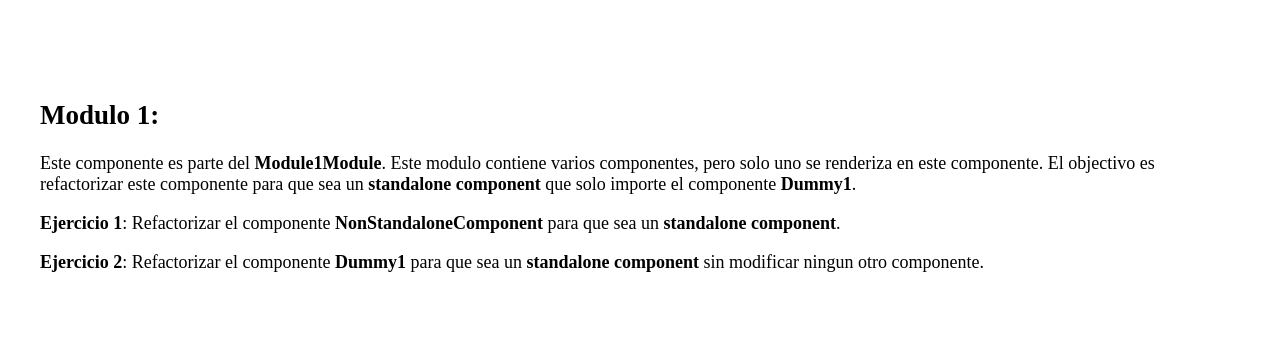
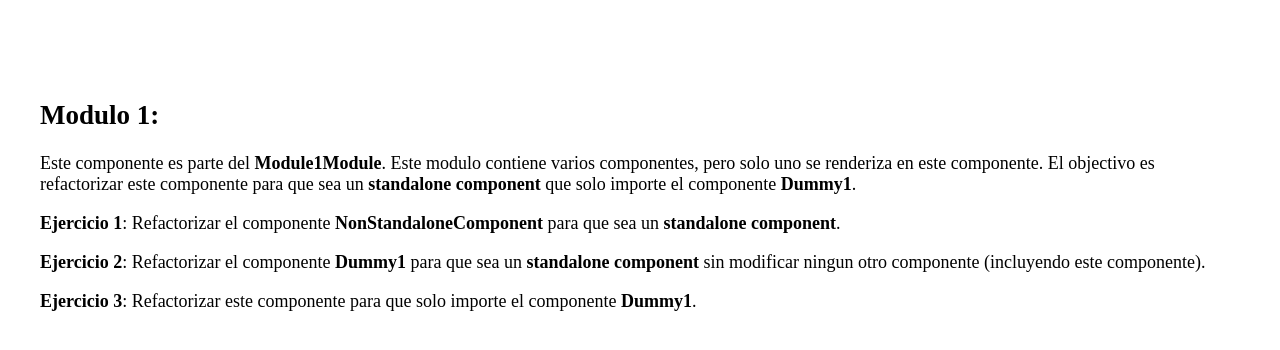
Before and after one commit to lsimonar/waynabox-angular17-workshop, an Angular app: page /modulo-1 in a window 1280 px wide. Shown: the top 350 px of the page. Built offline with nearby package versions, Linux system fonts and the light colour scheme.

Commit message:
added exercice 3

```diff
--- a/src/app/Modulos/1-standalone-components/ejercicios/exercice-1/non-standalone-component.component.html
+++ b/src/app/Modulos/1-standalone-components/ejercicios/exercice-1/non-standalone-component.component.html
@@ -5,6 +5,7 @@
         El objectivo es refactorizar este componente para que sea un <b>standalone component</b> que solo importe el componente <b>Dummy1</b>.</p>
     <dummy1></dummy1>
     <p><b>Ejercicio 1</b>: Refactorizar el componente <b>NonStandaloneComponent</b> para que sea un <b>standalone component</b>.</p>
-    <p><b>Ejercicio 2</b>: Refactorizar el componente <b>Dummy1</b> para que sea un <b>standalone component</b> sin modificar ningun otro componente.</p>
+    <p><b>Ejercicio 2</b>: Refactorizar el componente <b>Dummy1</b> para que sea un <b>standalone component</b> sin modificar ningun otro componente (incluyendo este componente).</p>
+    <p><b>Ejercicio 3</b>: Refactorizar este componente para que solo importe el componente <b>Dummy1</b>.</p>
 
 </section>
```
